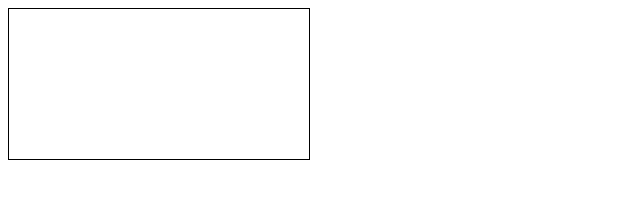
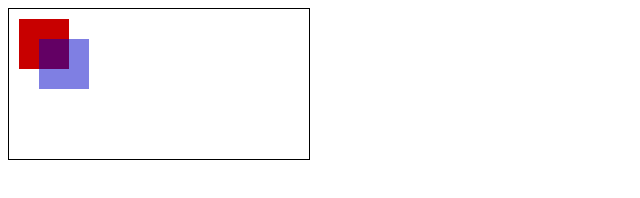
Before and after one commit to h64m1/canvas-tutorial, a plain HTML site: page 1_basic_usage_of_canvas/index.html in a window 1280 px wide. Shown: the whole page, without its empty margins (0-640 px from the left). Drawn offline with Linux system fonts and the light colour scheme.

Commit message:
draw 2 fillRect

```diff
--- a/1_basic_usage_of_canvas/index.html
+++ b/1_basic_usage_of_canvas/index.html
@@ -6,10 +6,15 @@
 		<title>Canvas tutorial</title>
 		<script type="text/javascript">
 			function draw() {
-				var canvas = document.getElementById('tutorial')
+				const canvas = document.getElementById('tutorial')
 				if (canvas.getContext) {
 					// drawing code here
-					var ctx = canvas.getContext('2d')
+					const ctx = canvas.getContext('2d')
+					ctx.fillStyle = 'rgb(200, 0, 0)'
+					ctx.fillRect(10, 10, 50, 50)
+
+					ctx.fillStyle = 'rgba(0, 0, 200, 0.5)'
+					ctx.fillRect(30, 30, 50, 50)
 				} else {
 					// canvas-unsupported code here
 				}
```
